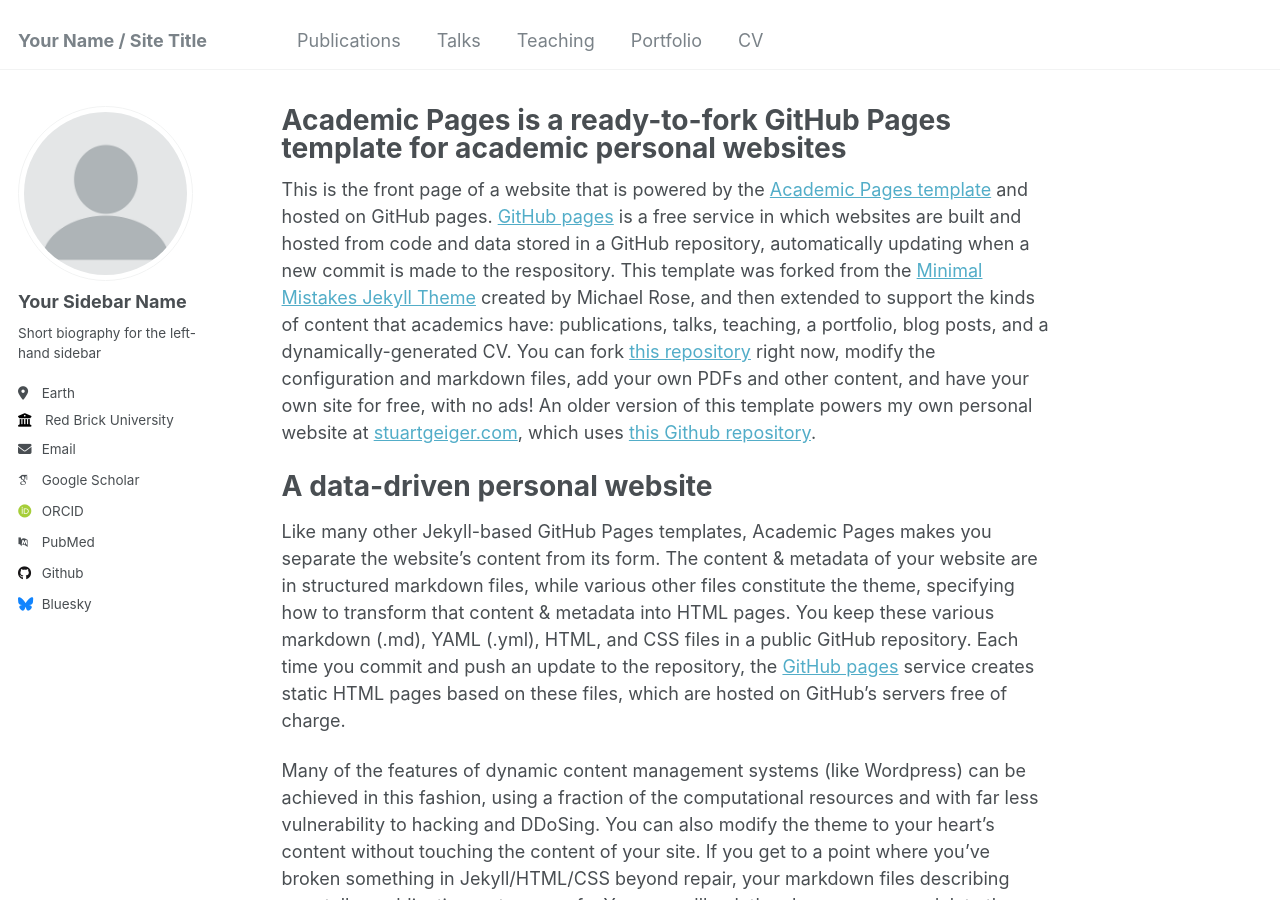
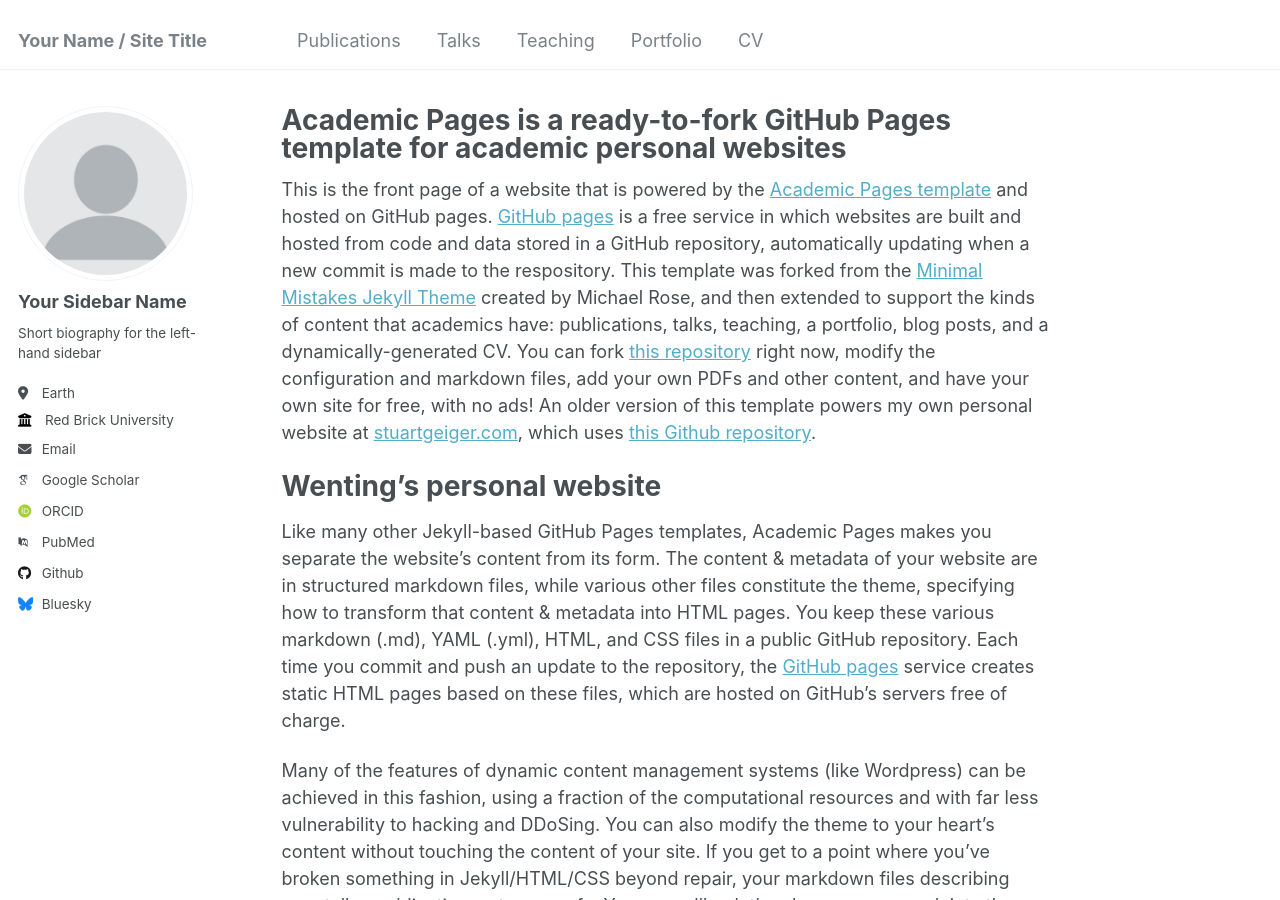
Before and after one commit to cwenting1224/cwenting1224.github.io, a Jekyll site: the page built from _pages/about.md, in a window 1280 px wide and 900 px high. Built offline with Jekyll 4.4.1, drawn with Linux system fonts in a browser that asks for light colours; some web fonts are replaced.

Commit message:
Update about.md

```diff
--- a/_pages/about.md
+++ b/_pages/about.md
@@ -9,7 +9,7 @@ redirect_from:
 
 This is the front page of a website that is powered by the [Academic Pages template](https://github.com/academicpages/academicpages.github.io) and hosted on GitHub pages. [GitHub pages](https://pages.github.com) is a free service in which websites are built and hosted from code and data stored in a GitHub repository, automatically updating when a new commit is made to the respository. This template was forked from the [Minimal Mistakes Jekyll Theme](https://mmistakes.github.io/minimal-mistakes/) created by Michael Rose, and then extended to support the kinds of content that academics have: publications, talks, teaching, a portfolio, blog posts, and a dynamically-generated CV. You can fork [this repository](https://github.com/academicpages/academicpages.github.io) right now, modify the configuration and markdown files, add your own PDFs and other content, and have your own site for free, with no ads! An older version of this template powers my own personal website at [stuartgeiger.com](http://stuartgeiger.com), which uses [this Github repository](https://github.com/staeiou/staeiou.github.io).
 
-A data-driven personal website
+Wenting's personal website
 ======
 Like many other Jekyll-based GitHub Pages templates, Academic Pages makes you separate the website's content from its form. The content & metadata of your website are in structured markdown files, while various other files constitute the theme, specifying how to transform that content & metadata into HTML pages. You keep these various markdown (.md), YAML (.yml), HTML, and CSS files in a public GitHub repository. Each time you commit and push an update to the repository, the [GitHub pages](https://pages.github.com/) service creates static HTML pages based on these files, which are hosted on GitHub's servers free of charge.
 
```
